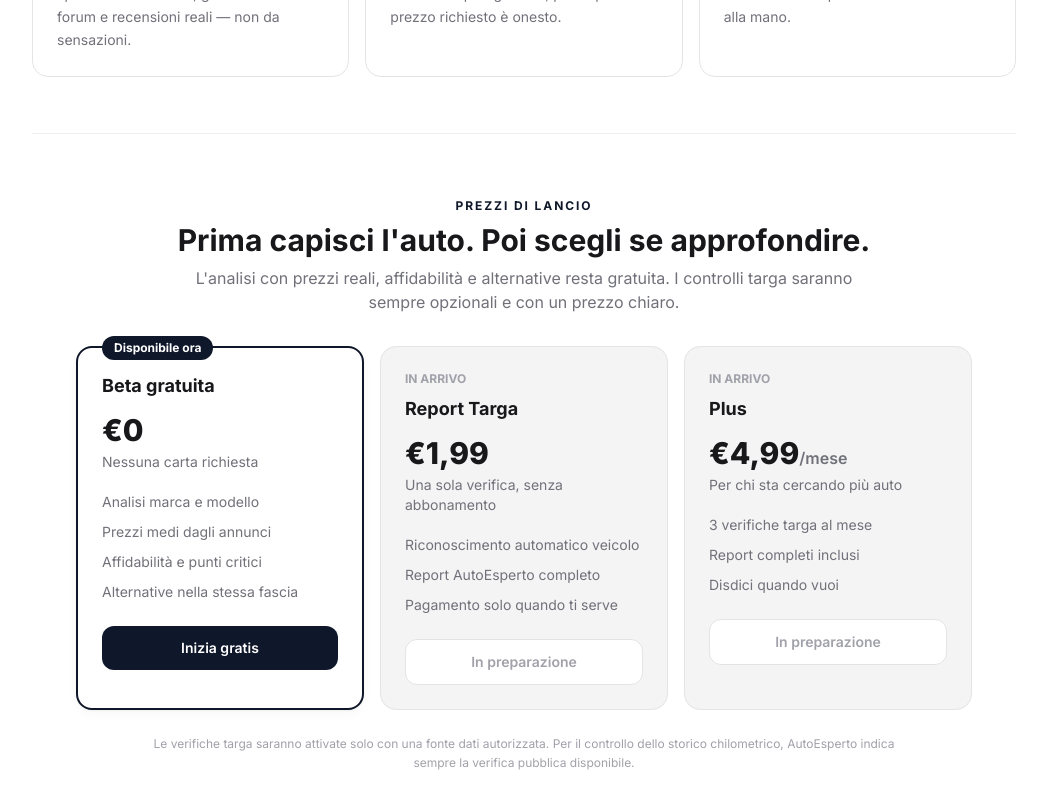
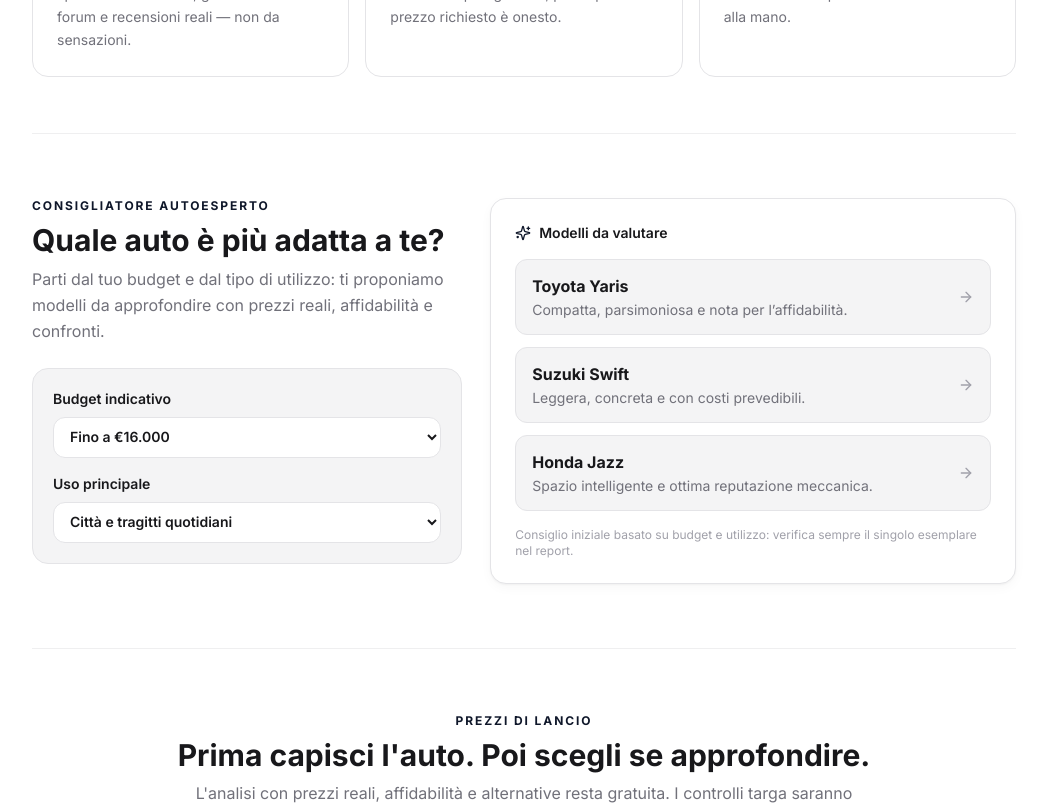
Before and after one commit to goosewebstore-cpu/autoesperto-api, a Next.js app in the folder apps/web/: page / in a window 1280 px wide. Shown: the part 1500-2305 px from the top of the page, without its empty margins (116-1163 px from the left). Built offline with nearby package versions, Linux system fonts and the light colour scheme; no server answers.

Commit message:
Add car finder and model comparison

```diff
--- /dev/null
+++ b/apps/web/src/app/confronta/page.tsx
@@ -0,0 +1,23 @@
+import type { Metadata } from 'next';
+import CompareModels from '@/components/CompareModels';
+
+export const metadata: Metadata = {
+  title: 'Confronta modelli auto usate',
+  description: 'Confronta prezzo di mercato, affidabilità e alternative tra due auto usate.',
+};
+
+export default function ComparePage() {
+  return (
+    <main className="min-h-screen bg-white">
+      <section className="max-w-5xl mx-auto px-5 pt-12 pb-16">
+        <a href="/" className="text-sm font-semibold text-accent hover:underline">← AutoEsperto</a>
+        <div className="max-w-2xl mt-7 mb-8">
+          <p className="text-xs font-bold uppercase tracking-[0.16em] text-accent mb-2">Confronto auto</p>
+          <h1 className="text-3xl md:text-4xl font-extrabold tracking-tight text-text-primary">Confronta due modelli prima di scegliere</h1>
+          <p className="text-text-secondary mt-3 leading-relaxed">Metti a confronto prezzi reali dagli annunci, affidabilità e punti da controllare. È gratuito.</p>
+        </div>
+        <CompareModels />
+      </section>
+    </main>
+  );
+}
--- a/apps/web/src/app/page.tsx
+++ b/apps/web/src/app/page.tsx
@@ -7,6 +7,7 @@
 import SearchForm from '@/components/SearchForm';
 import ReportView from '@/components/ReportView';
 import AdSlot from '@/components/AdSlot';
+import CarFinder from '@/components/CarFinder';
 import { analyzeVehicle, type AnalyzePayload } from '@/lib/api';
 import { POPULAR_MODELS, slugify } from '@/lib/catalogo';
 
@@ -104,6 +105,7 @@
                 <a href="#come-funziona" className="hover:text-text-primary transition-colors">Come funziona</a>
                 <a href="#vantaggi" className="hover:text-text-primary transition-colors">Vantaggi</a>
                 <a href="#prezzi" className="hover:text-text-primary transition-colors">Prezzi</a>
+                <a href="/confronta/" className="hover:text-text-primary transition-colors">Confronta</a>
               </>
             )}
           </nav>
@@ -215,6 +217,8 @@
             </section>
 
             {/* Ad slot (attivo solo se NEXT_PUBLIC_ADSENSE_CLIENT è configurato) */}
+            <CarFinder />
+
             <section id="prezzi" className="py-12 md:py-16 border-t border-border/60">
               <div className="text-center mb-8">
                 <p className="text-xs font-bold uppercase tracking-[0.16em] text-accent mb-2">Prezzi di lancio</p>
--- a/apps/web/src/app/sitemap.ts
+++ b/apps/web/src/app/sitemap.ts
@@ -8,6 +8,7 @@
   const staticPages: MetadataRoute.Sitemap = [
     { url: base, lastModified: now, changeFrequency: 'weekly', priority: 1 },
     { url: `${base}/valutazione/`, lastModified: now, changeFrequency: 'weekly', priority: 0.9 },
+    { url: `${base}/confronta/`, lastModified: now, changeFrequency: 'weekly', priority: 0.8 },
     { url: `${base}/contatti`, lastModified: now, changeFrequency: 'yearly', priority: 0.5 },
     { url: `${base}/privacy`, lastModified: now, changeFrequency: 'yearly', priority: 0.3 },
     { url: `${base}/terms`, lastModified: now, changeFrequency: 'yearly', priority: 0.3 },
--- /dev/null
+++ b/apps/web/src/components/CarFinder.tsx
@@ -0,0 +1,82 @@
+'use client';
+
+import { useMemo, useState } from 'react';
+import { ArrowRight, Sparkles } from 'lucide-react';
+import { slugify } from '@/lib/catalogo';
+
+type UseCase = 'citta' | 'famiglia' | 'affidabilita';
+
+const suggestions: Array<{ make: string; model: string; max: number; uses: UseCase[]; note: string }> = [
+  { make: 'Toyota', model: 'Yaris', max: 16000, uses: ['citta', 'affidabilita'], note: 'Compatta, parsimoniosa e nota per l’affidabilità.' },
+  { make: 'Fiat', model: 'Panda', max: 11000, uses: ['citta'], note: 'Semplice da gestire e pratica per gli spostamenti quotidiani.' },
+  { make: 'Suzuki', model: 'Swift', max: 15000, uses: ['citta', 'affidabilita'], note: 'Leggera, concreta e con costi prevedibili.' },
+  { make: 'Honda', model: 'Jazz', max: 18000, uses: ['citta', 'famiglia', 'affidabilita'], note: 'Spazio intelligente e ottima reputazione meccanica.' },
+  { make: 'Dacia', model: 'Duster', max: 20000, uses: ['famiglia'], note: 'Spazio e altezza da terra con un budget equilibrato.' },
+  { make: 'Toyota', model: 'Corolla', max: 26000, uses: ['famiglia', 'affidabilita'], note: 'Ibrida versatile, adatta anche a percorrenze maggiori.' },
+  { make: 'Mazda', model: 'CX-5', max: 30000, uses: ['famiglia'], note: 'SUV solido per chi cerca comfort e spazio.' },
+];
+
+export default function CarFinder() {
+  const [budget, setBudget] = useState(16000);
+  const [useCase, setUseCase] = useState<UseCase>('citta');
+
+  const matches = useMemo(() => {
+    const matchingUse = suggestions.filter((car) => car.uses.includes(useCase));
+    return [...matchingUse]
+      .sort((a, b) => Math.abs(a.max - budget) - Math.abs(b.max - budget))
+      .slice(0, 3);
+  }, [budget, useCase]);
+
+  return (
+    <section id="consigliatore" className="py-12 md:py-16 border-t border-border/60">
+      <div className="grid lg:grid-cols-[0.9fr_1.1fr] gap-7 items-start">
+        <div>
+          <p className="text-xs font-bold uppercase tracking-[0.16em] text-accent mb-2">Consigliatore AutoEsperto</p>
+          <h2 className="text-2xl md:text-3xl font-bold text-text-primary">Quale auto è più adatta a te?</h2>
+          <p className="text-text-secondary mt-2 leading-relaxed">
+            Parti dal tuo budget e dal tipo di utilizzo: ti proponiamo modelli da approfondire con prezzi reali, affidabilità e confronti.
+          </p>
+          <div className="mt-6 space-y-4 bg-surface-2 rounded-2xl p-5 border border-border">
+            <label className="block text-sm font-semibold text-text-primary">
+              Budget indicativo
+              <select value={budget} onChange={(event) => setBudget(Number(event.target.value))} className="mt-2 w-full rounded-xl border border-border bg-white px-3 py-2.5 text-sm text-text-primary focus:outline-none focus:ring-2 focus:ring-accent/30">
+                <option value={10000}>Fino a €10.000</option>
+                <option value={16000}>Fino a €16.000</option>
+                <option value={22000}>Fino a €22.000</option>
+                <option value={30000}>Fino a €30.000</option>
+              </select>
+            </label>
+            <label className="block text-sm font-semibold text-text-primary">
+              Uso principale
+              <select value={useCase} onChange={(event) => setUseCase(event.target.value as UseCase)} className="mt-2 w-full rounded-xl border border-border bg-white px-3 py-2.5 text-sm text-text-primary focus:outline-none focus:ring-2 focus:ring-accent/30">
+                <option value="citta">Città e tragitti quotidiani</option>
+                <option value="famiglia">Famiglia e viaggi</option>
+                <option value="affidabilita">Priorità affidabilità</option>
+              </select>
+            </label>
+          </div>
+        </div>
+        <div className="bg-white rounded-2xl shadow-card border border-border p-5 md:p-6">
+          <div className="flex items-center gap-2 text-sm font-semibold text-text-primary mb-4">
+            <Sparkles className="w-4 h-4 text-accent" />
+            Modelli da valutare
+          </div>
+          <div className="space-y-3">
+            {matches.map((car) => (
+              <a key={`${car.make}-${car.model}`} href={`/valutazione/${slugify(car.make)}/${slugify(car.model)}/`} className="group block rounded-xl border border-border bg-surface-2 hover:bg-white hover:border-accent/40 px-4 py-3.5 transition-colors">
+                <div className="flex items-center justify-between gap-3">
+                  <div>
+                    <h3 className="font-bold text-text-primary">{car.make} {car.model}</h3>
+                    <p className="text-sm text-text-secondary mt-0.5">{car.note}</p>
+                  </div>
+                  <ArrowRight className="w-4 h-4 flex-shrink-0 text-text-tertiary group-hover:text-accent" />
+                </div>
+              </a>
+            ))}
+          </div>
+          <p className="text-xs text-text-tertiary mt-4">Consiglio iniziale basato su budget e utilizzo: verifica sempre il singolo esemplare nel report.</p>
+        </div>
+      </div>
+    </section>
+  );
+}
--- /dev/null
+++ b/apps/web/src/components/CompareModels.tsx
@@ -0,0 +1,48 @@
+'use client';
+
+import { useState } from 'react';
+import { GitCompareArrows } from 'lucide-react';
+import ModelReportCard from '@/components/ModelReportCard';
+import { POPULAR_MODELS } from '@/lib/catalogo';
+
+const defaultLeft = 'Fiat|Panda';
+const defaultRight = 'Toyota|Yaris';
+
+function splitModel(value: string) {
+  const [make, model] = value.split('|');
+  return { make, model };
+}
+
+export default function CompareModels() {
+  const [left, setLeft] = useState(defaultLeft);
+  const [right, setRight] = useState(defaultRight);
+  const leftModel = splitModel(left);
+  const rightModel = splitModel(right);
+
+  return (
+    <div>
+      <div className="bg-surface-2 rounded-2xl border border-border p-5 md:p-6">
+        <div className="flex items-center gap-2 text-sm font-bold text-text-primary mb-4">
+          <GitCompareArrows className="w-4 h-4 text-accent" />
+          Scegli due modelli
+        </div>
+        <div className="grid sm:grid-cols-2 gap-3">
+          {[{ label: 'Primo modello', value: left, onChange: setLeft }, { label: 'Secondo modello', value: right, onChange: setRight }].map((field) => (
+            <label key={field.label} className="text-sm font-semibold text-text-primary">
+              {field.label}
+              <select value={field.value} onChange={(event) => field.onChange(event.target.value)} className="mt-2 w-full rounded-xl border border-border bg-white px-3 py-2.5 text-sm text-text-primary focus:outline-none focus:ring-2 focus:ring-accent/30">
+                {POPULAR_MODELS.map((item) => (
+                  <option key={`${item.make}|${item.model}`} value={`${item.make}|${item.model}`}>{item.make} {item.model}</option>
+                ))}
+              </select>
+            </label>
+          ))}
+        </div>
+      </div>
+      <div className="grid lg:grid-cols-2 gap-5 mt-6">
+        <ModelReportCard make={leftModel.make} model={leftModel.model} />
+        <ModelReportCard make={rightModel.make} model={rightModel.model} />
+      </div>
+    </div>
+  );
+}
```
